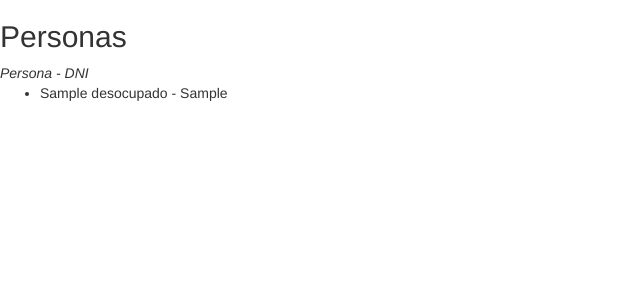
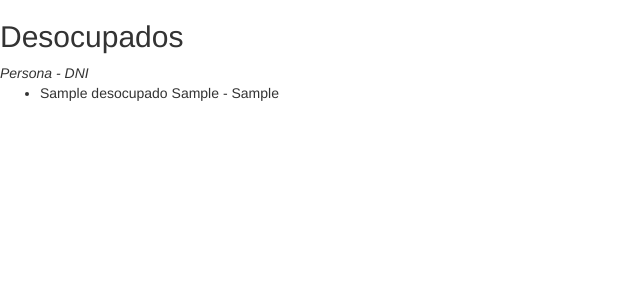
Before and after one commit to Jereromanoo/agencia, a Django app: page /desocupados in a window 1280 px wide. Shown: the top 300 px of the page, without its empty margins (0-640 px from the left). Run offline with Django 3.2, Linux system fonts and the light colour scheme; tables that the repository leaves empty hold one stand-in row (values such as "Sample post"); some libraries are stand-ins or nearby versions.

```diff
--- a/agencia/settings.py
+++ b/agencia/settings.py
@@ -103,4 +103,4 @@ USE_TZ = True
 
 STATIC_URL = '/static/'
 
-LOGIN_REDIRECT_URL = reverse_lazy('agenciaP:desocupados')
+LOGIN_REDIRECT_URL = reverse_lazy('desocupados:desocupados')
--- a/agencia/urls.py
+++ b/agencia/urls.py
@@ -7,6 +7,6 @@ urlpatterns = [
     # url(r'^blog/', include('blog.urls')),
 
     url(r'^admin/', include(admin.site.urls)),
-    url(r'', include('agenciaP.urls', namespace="udesocupados")),
+    url(r'', include('agenciaP.urls', namespace="desocupados")),
 
 ]
--- a/agenciaP/templates/agenciaP/desocupados_list.html
+++ b/agenciaP/templates/agenciaP/desocupados_list.html
@@ -1,11 +1,11 @@
 {% extends 'agenciaP/base.html' %}
 
 {% block content %}
-<h2>Personas</h2>
+<h2>Desocupados</h2>
 <em>Persona - DNI</em>
 <ul>
     {% for desocupado in object_list %}
-      <li>{{ desocupado.nombre }} - {{ desocupado.dni }} </li>
+      <li>{{ desocupado.nombre }} {{ desocupado.apellido }} - {{ desocupado.dni }} </li>
     {% endfor %}
   </ul>
 {% endblock %}
--- a/agenciaP/templates/agenciaP/login.html
+++ b/agenciaP/templates/agenciaP/login.html
@@ -22,9 +22,9 @@
     <div class="row">
     	<div class="col-md-4 col-md-offset-2">
     		<div class="form-group">
-    			<a href="#">Olvide mi contraseña</a>
     			<input class="btn-lg btn-success" type="submit" value="Iniciar Sesion">
-    		</div>
+    		    <a href="registrar/">Registrarme</a>
+            </div>
     	</div>
     </div>
 
--- a/agenciaP/templates/agenciaP/registrar.html
+++ b/agenciaP/templates/agenciaP/registrar.html
@@ -7,7 +7,7 @@
     	<div class="col-md-4 col-md-offset-2">
     		<div class="form-group">
     			<label>Nombre</label>
-    			<input class="form-control" type="text" name="nombre">
+    			<input class="form-control" type="text" name="nombre" maxlength="20">
     		</div>
     	</div>
     </div>
@@ -15,7 +15,7 @@
     	<div class="col-md-4 col-md-offset-2">
     		<div class="form-group">
     			<label>Apellido</label>
-    			<input class="form-control" type="text" name="apellido">
+    			<input class="form-control" type="text" name="apellido" maxlength="20">
     		</div>
     	</div>
     </div>
@@ -23,7 +23,7 @@
     	<div class="col-md-4 col-md-offset-2">
     		<div class="form-group">
     			<label>DNI</label>
-    			<input class="form-control" type="text" name="dni">
+    			<input class="form-control" type="text" name="dni" maxlength="8">
     		</div>
     	</div>
     </div>
--- a/agenciaP/urls.py
+++ b/agenciaP/urls.py
@@ -5,4 +5,5 @@ urlpatterns = [
         url(r'^desocupados', views.DesocupadoList.as_view(), name='desocupados'),
         url(r'^registrar/$', views.add_desocupado, name='dadd'),
     	url(r'^(?!.)', login, {'template_name': 'agenciaP/login.html'}, name='login'),
+
     ]
```
Also changed, not shown: db.sqlite3.
